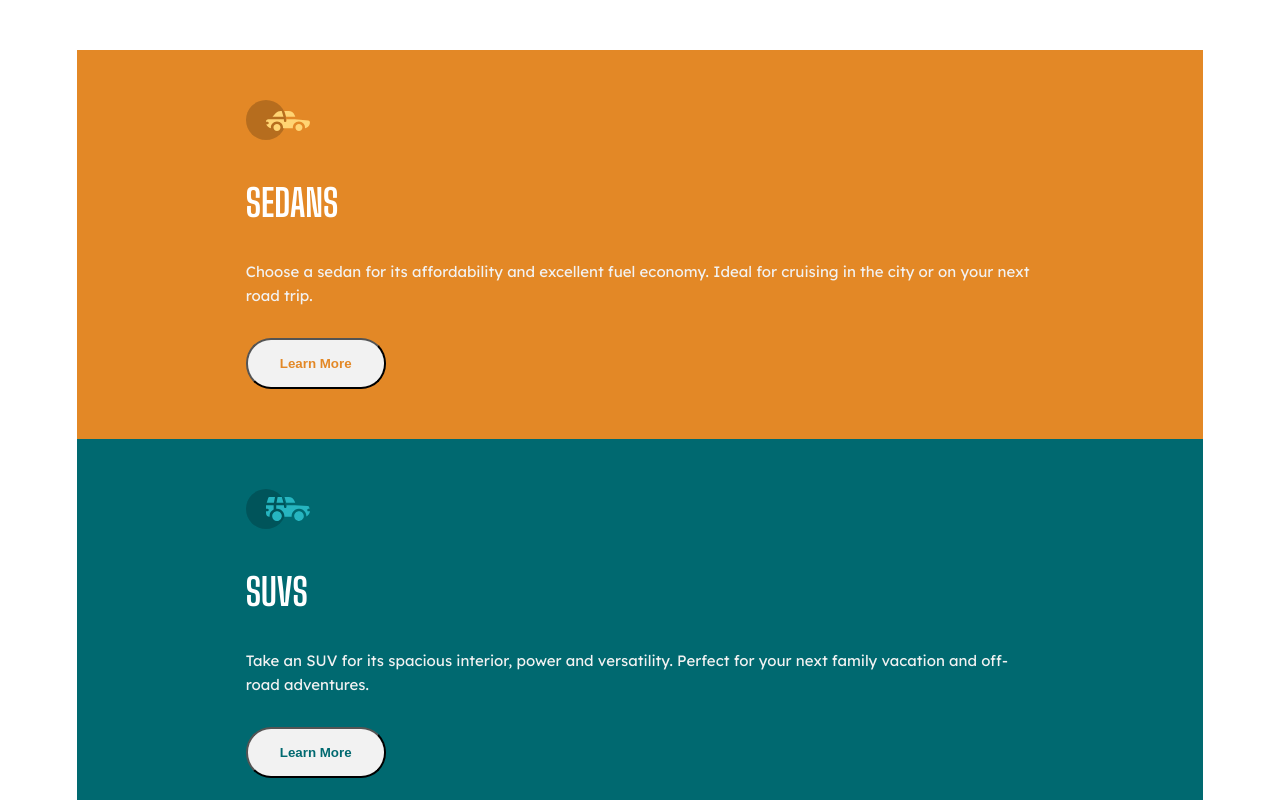
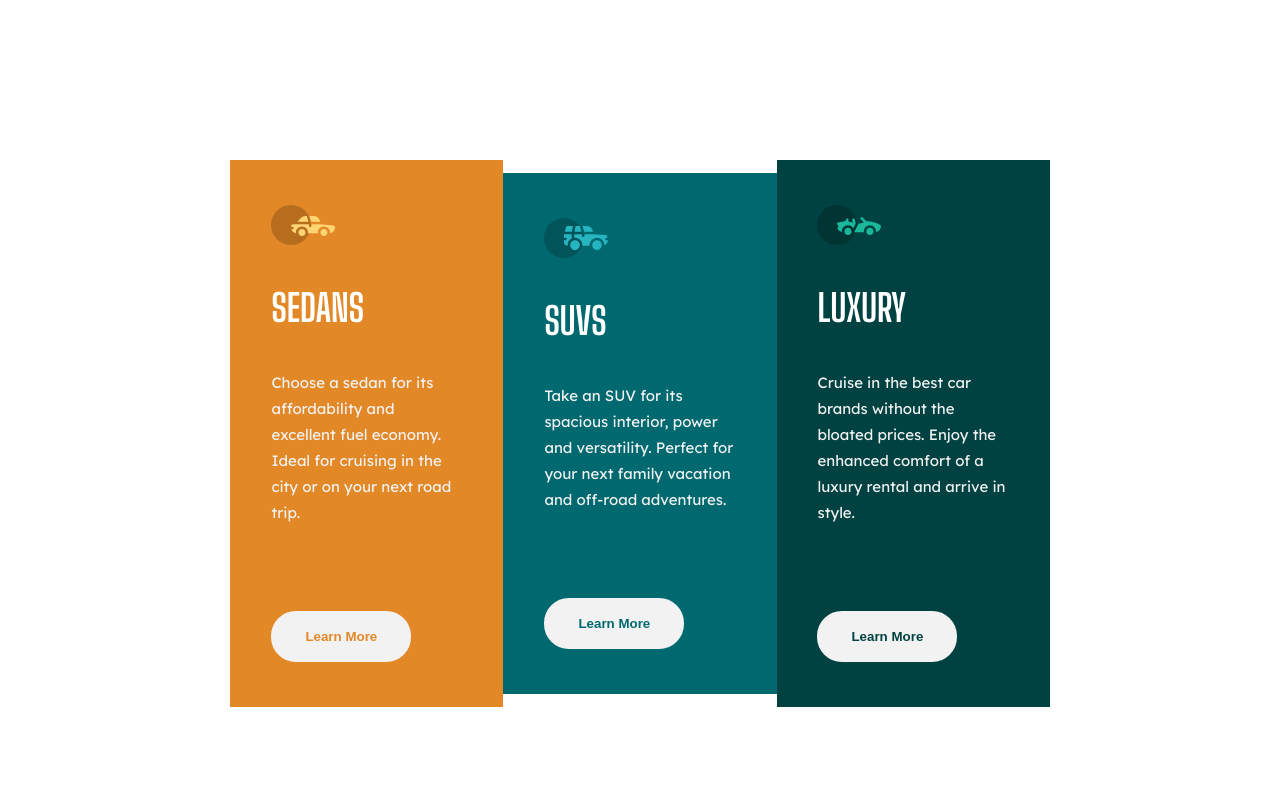
Before and after one commit to Hyuuga81/3-column-preview-cards, a plain HTML site: page index.html in a window 1280 px wide. Shown: the top 800 px of the page. Drawn offline with Linux system fonts and the light colour scheme.

Commit message:
Add media query

```diff
--- a/css/styles.css
+++ b/css/styles.css
@@ -1,5 +1,6 @@
 /*font-family: 'Big Shoulders Display', cursive;
 font-family: 'Lexend Deca', sans-serif;*/
+
 
 * {
     padding: 0;
@@ -49,6 +50,7 @@ body {
 h1 {
     width: 100%;
     color: #ffffff;
+    font-family: 'Big Shoulders Display', cursive;
     font-size: 2.5em;
     text-transform: uppercase;
     font-weight: 700;
@@ -58,7 +60,7 @@ h1 {
 p {
     color: #f2f2f2;
     font-size: 1em;
-    line-height: 24px;
+    line-height: 26px;
     font-family: 'Lexend Deca', sans-serif;
     font-weight: 400;
     padding-bottom: 30px;
@@ -70,6 +72,7 @@ img {
 
 button {
     padding: 16px 32px;
+    border: 2px solid #f2f2f2;
     border-radius: 25px;
 }
 
@@ -131,3 +134,32 @@ button {
     background-color: #004241;
     color: #f2f2f2;
 }
+
+/****************** DESKTOP STYLES *******************/
+
+@media (min-width: 1200px) {
+    /********* STRUCTURE ************/
+    .container {
+        width: 64%;
+        margin-top: 110px;
+        margin-bottom: 130px;
+    }
+
+    .packaging {
+        width: 70%;
+    }
+
+    h1 {
+        padding-bottom: 40px;
+    }
+
+    p {
+        padding-bottom: 85px;
+    }
+
+    .sedans, .suvs, .luxury {
+        width: 33.33%;
+        padding: 45px 0;
+        align-items: stretch;
+    }
+}
```
